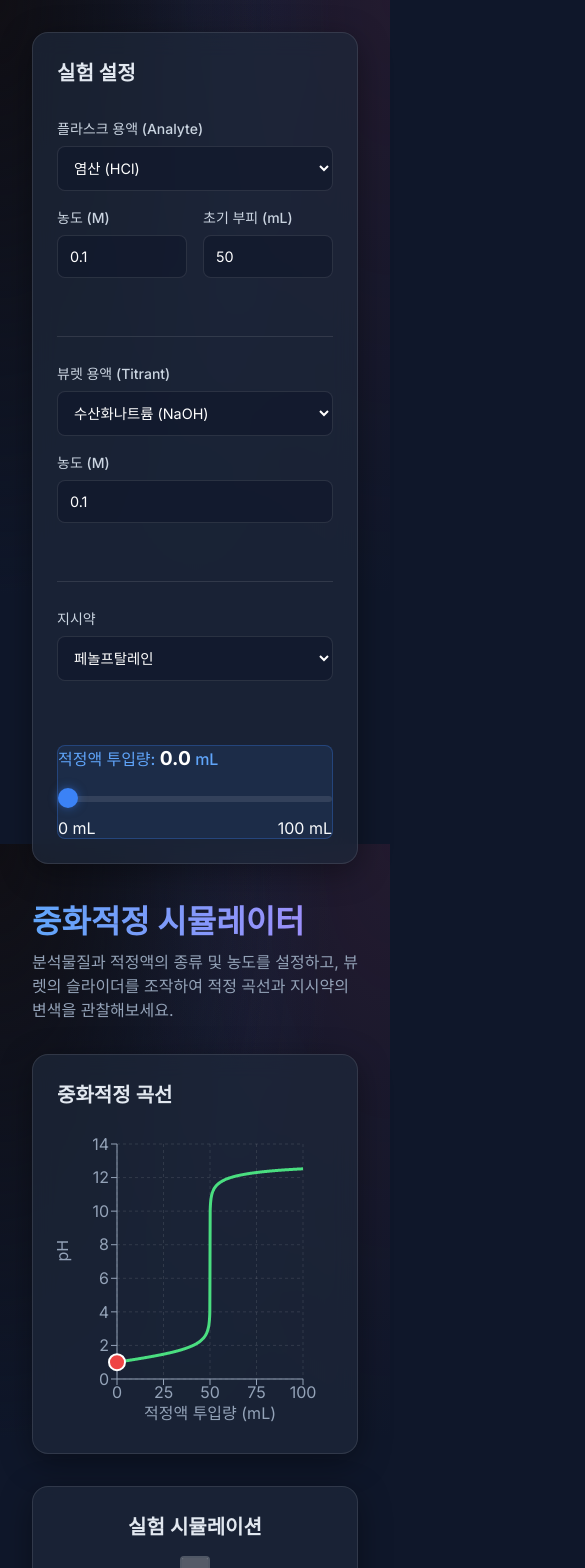
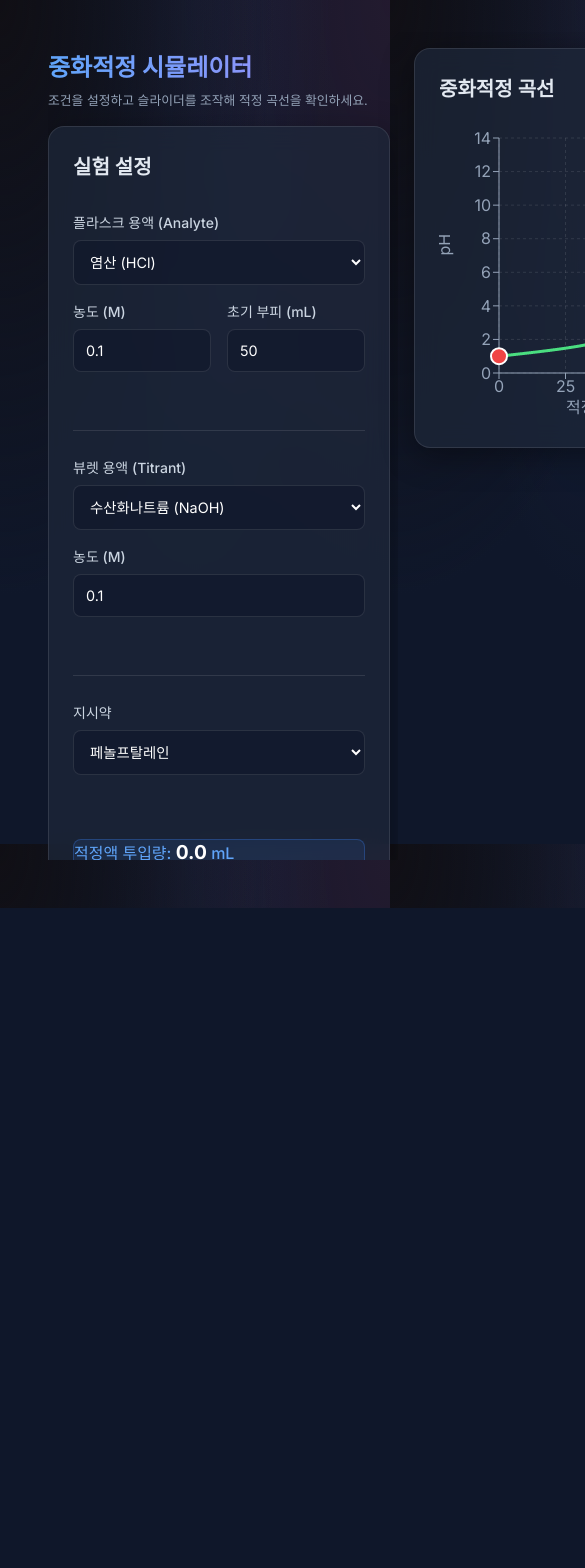
Before and after one commit to pife0601/titration, a React (Vite) app: page / in a window 390 px wide. Shown: the top 1568 px of the page, 585 px wide, since content can reach past the window. After the commit the page ends 908 px from the top, so only its background shows below. Built offline with nearby package versions, Linux system fonts and the light colour scheme.

Commit message:
Update layout for mobile

```diff
--- a/src/App.jsx
+++ b/src/App.jsx
@@ -39,9 +39,14 @@ function App() {
   }, [analyte.type, titrant.type]);
 
   return (
-    <div className="app-container">
-      {/* 왼쪽 제어 패널 */}
-      <div>
+    <div className="app-layout">
+      {/* 왼쪽: 조작 패널 */}
+      <div className="left-panel">
+        <header>
+          <h1 style={{ fontSize: '1.5rem', marginBottom: '0.5rem' }}>중화적정 시뮬레이터</h1>
+          <p style={{ fontSize: '0.8rem', marginBottom: '1rem' }}>조건을 설정하고 슬라이더를 조작해 적정 곡선을 확인하세요.</p>
+        </header>
+
         <ControlPanel
           analyte={analyte} setAnalyte={setAnalyte}
           titrant={titrant} setTitrant={setTitrant}
@@ -51,21 +56,14 @@ function App() {
         />
 
         {warning && (
-          <div className="mt-4 p-3 rounded-lg" style={{ background: 'rgba(239, 68, 68, 0.2)', border: '1px solid rgba(239, 68, 68, 0.5)', color: '#fca5a5' }}>
+          <div className="mt-4 p-3 rounded-lg" style={{ background: 'rgba(239, 68, 68, 0.2)', border: '1px solid rgba(239, 68, 68, 0.5)', color: '#fca5a5', fontSize: '0.9rem' }}>
             {warning}
           </div>
         )}
       </div>
 
-      {/* 오른쪽 메인 콘텐츠 영역 (시각화 및 그래프) */}
-      <div className="main-content">
-        <header>
-          <h1>중화적정 시뮬레이터</h1>
-          <p>분석물질과 적정액의 종류 및 농도를 설정하고, 뷰렛의 슬라이더를 조작하여 적정 곡선과 지시약의 변색을 관찰해보세요.</p>
-        </header>
-
-        <div className="visualization-area">
-          {/* 그래프 영역 */}
+      {/* 가운데: 그래프 */}
+      <div className="middle-panel">
         <TitrationGraph
           data={graphData}
           currentVt={vt}
@@ -73,8 +71,10 @@ function App() {
           hoverData={hoverData}
           setHoverData={setHoverData}
         />
+      </div>
 
-          {/* 비커(플라스크) 뷰 영역 */}
+      {/* 오른쪽: 플라스크 (색깔) */}
+      <div className="right-panel">
         <FlaskVisualizer
           pH={hoverData ? hoverData.pH : currentPh}
           indicator={indicator}
@@ -83,7 +83,6 @@ function App() {
         />
       </div>
     </div>
-    </div>
   );
 }
 
--- a/src/index.css
+++ b/src/index.css
@@ -133,35 +133,54 @@ input[type="range"]::-webkit-slider-runnable-track {
 }
 
 /* Layout Grids */
-.app-container {
-  display: grid;
-  grid-template-columns: 350px 1fr;
-  gap: 2rem;
-  height: calc(100vh - 4rem);
-  max-height: 900px;
+.app-layout {
+  display: flex;
+  flex-direction: row;
+  width: 100vw;
+  height: 100vh;
+  gap: 1rem;
+  padding: 1rem;
+  box-sizing: border-box;
+  overflow-x: auto; /* 모바일에서도 가로 스크롤 허용 */
+  overflow-y: hidden;
+  align-items: stretch;
 }
 
-.main-content {
+.left-panel {
+  flex: 0 0 350px; /* 고정 너비 */
   display: flex;
   flex-direction: column;
-  gap: 2rem;
+  overflow-y: auto;
+  padding-right: 0.5rem;
 }
 
-.visualization-area {
-  display: grid;
-  grid-template-columns: 1fr 1fr;
-  gap: 2rem;
-  flex: 1;
+/* 웹킷 스크롤바 디자인 (왼쪽 패널용) */
+.left-panel::-webkit-scrollbar {
+  width: 6px;
+}
+.left-panel::-webkit-scrollbar-thumb {
+  background-color: rgba(255,255,255,0.2);
+  border-radius: 4px;
 }
 
+.middle-panel {
+  flex: 1 1 500px; /* 가변 너비, 최소 500px */
+  min-width: 400px;
+  display: flex;
+  flex-direction: column;
+}
+
+.right-panel {
+  flex: 0 0 280px; /* 고정 너비 */
+  display: flex;
+  flex-direction: column;
+  justify-content: center;
+}
+
+/* 모바일 화면에서는 강제로 가로 폭을 확보하여 스크롤 유도 */
 @media (max-width: 1024px) {
-  .app-container {
-    grid-template-columns: 1fr;
-    height: auto;
-    max-height: none;
-  }
-  .visualization-area {
-    grid-template-columns: 1fr;
+  .app-layout {
+    min-width: 1100px; /* 가로 배열 유지 */
   }
 }
 
```
Also changed, not shown: 1 other file (tests, documents, lock files or other folders). Lines whose indentation alone changed are shown as unchanged.
